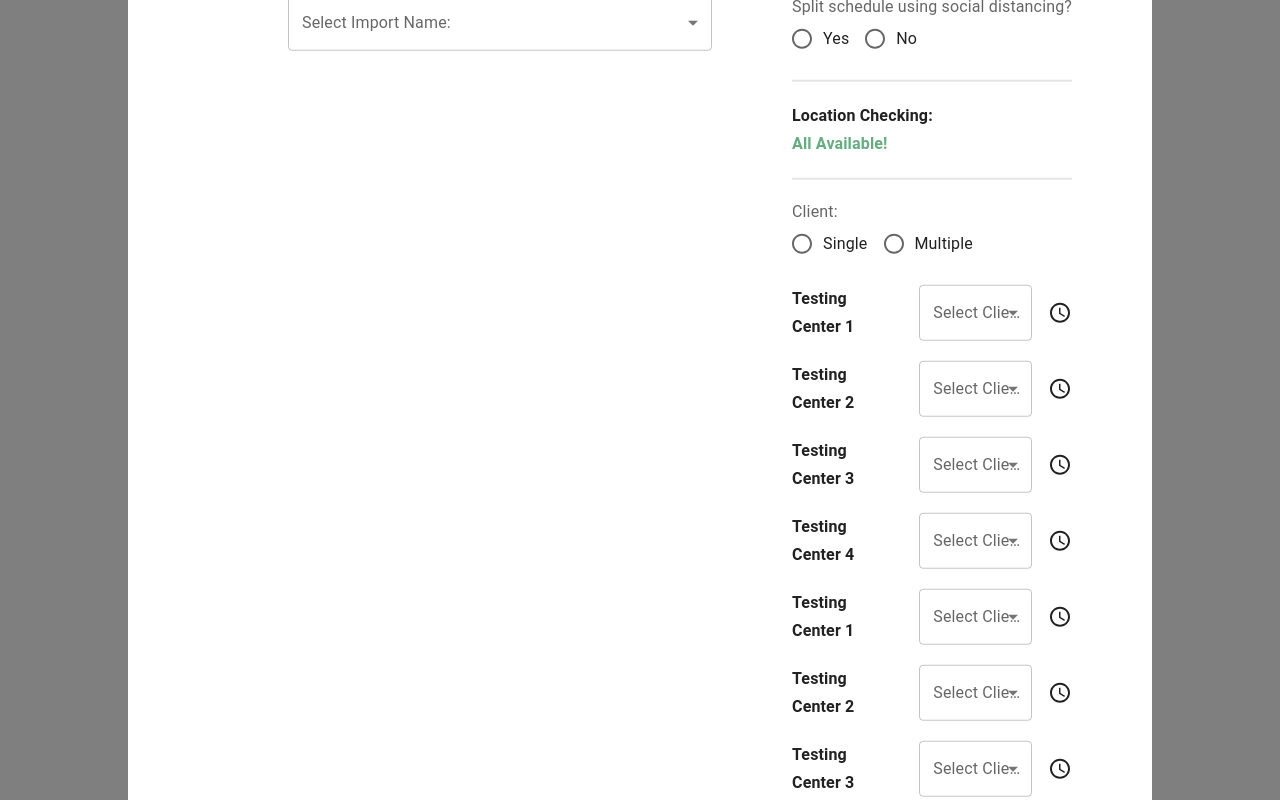
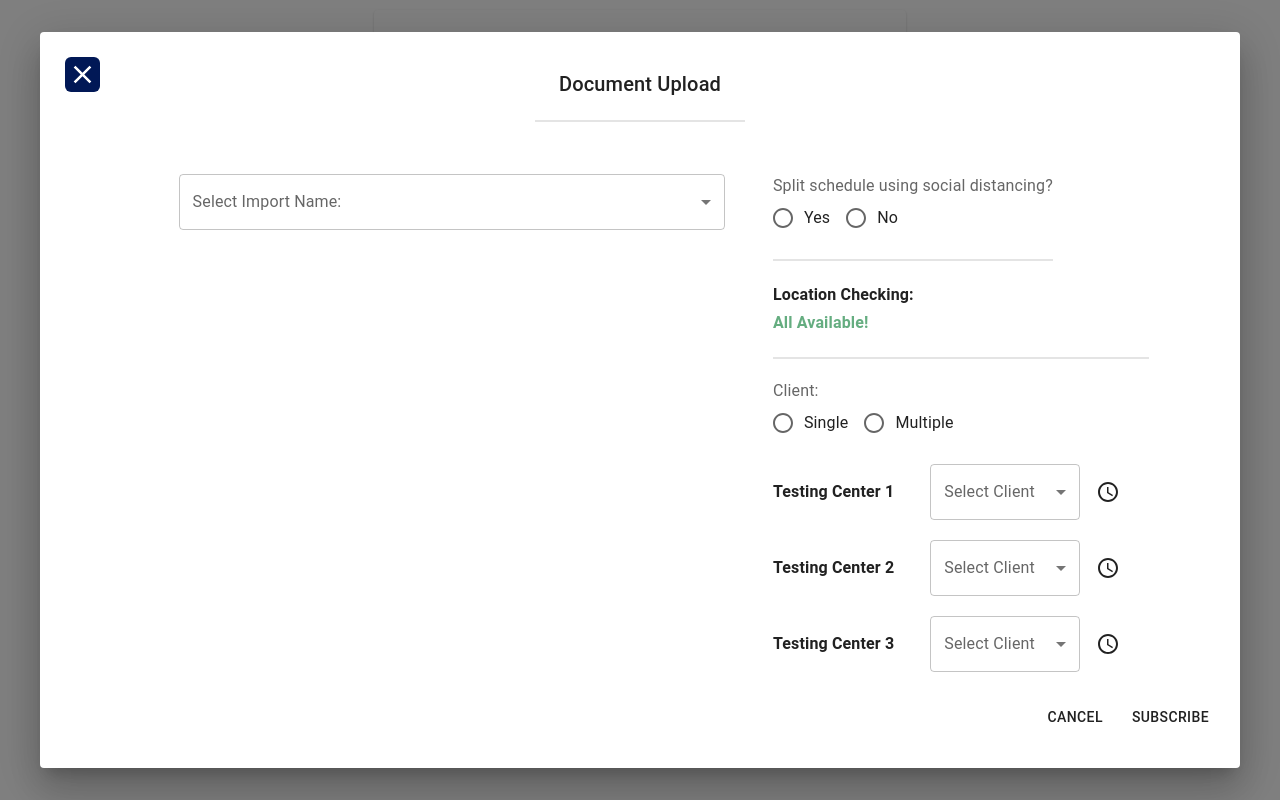
Before and after one commit to yunielgarcia/sk-uploader, a React (Create React App) app: page / in a window 1280 px wide. Both pictures are taken after a click on the button "OPEN FORM". Built offline with nearby package versions, Linux system fonts and the light colour scheme.

Commit message:
Add Dialog root component for scrolling capabilities.

```diff
--- a/src/Components/Form/uploadForm.js
+++ b/src/Components/Form/uploadForm.js
@@ -29,7 +29,7 @@ export default function UploadForm() {
 
     return (
         <form onSubmit={handleSubmit} sx={{flexGrow: 1}}>
-            <Grid container rowSpacing={2} columnSpacing={10} maxWidth={'90%'} margin={'auto'}>
+            <Grid container rowSpacing={2} columnSpacing={6} maxWidth={'90%'} margin={'auto'}>
                 <Grid xs={7} item={true}>
                     <FormControl fullWidth>
                         <InputLabel id="demo-simple-select-label">Select Import Name:</InputLabel>
--- a/src/Components/Modal/modal.js
+++ b/src/Components/Modal/modal.js
@@ -1,52 +1,52 @@
-import {Modal} from "@material-ui/core";
+import {Button, Modal} from "@material-ui/core";
 import Box from "@material-ui/core/Box";
 import Typography from "@material-ui/core/Typography";
 import CloseIcon from '@mui/icons-material/Close';
 import UploadForm from "../Form/uploadForm";
-
-const style = {
-    position: 'absolute',
-    top: '50%',
-    left: '50%',
-    transform: 'translate(-50%, -50%)',
-    width: '80%',
-    bgcolor: 'background.paper',
-    boxShadow: 24,
-    p: 4,
-    borderRadius: 15,
-};
+import {
+    Dialog,
+    DialogActions,
+    DialogContent,
+    DialogContentText,
+    DialogTitle,
+    IconButton,
+    TextField
+} from "@mui/material";
 
 export default function BasicModal(props) {
 
     const {open, handleClose} = props;
 
     return (
-        <Modal
-            open={open}
-            onClose={handleClose}
-            aria-labelledby="modal-modal-title"
-            aria-describedby="modal-modal-description"
-        >
-            <Box sx={style}>
-                <CloseIcon
-                    sx={{bgcolor: 'rgb(1,24,86)', color: 'white', borderRadius: 1.5, padding: 0.3, cursor: 'pointer', width: '35px', height: '35px'}}
-                    onClick={handleClose}/>
-                <Box id="modal-modal-title" sx={
-                    {
-                        width: 'fit-content',
-                        margin: 'auto',
-                        borderBottom: 2,
-                        borderBottomColor: '#E4E4E4',
-                        paddingBottom: 20,
-                        marginBottom: 40,
-                        borderBottomStyle: 'solid',
-                    }}>
-                    <Typography variant="h5" component="h3" align={'center'} style={{fontWeight: 600}}>
-                        Document Upload
-                    </Typography>
-                </Box>
+        <Dialog open={open} onClose={handleClose} fullWidth maxWidth={'lg'}>
+            <DialogTitle sx={{
+                alignSelf: 'center',
+                width: 'fit-content',
+                margin: 'auto',
+                textAlign: 'center',
+                paddingBottom: '20px',
+                borderBottomStyle: 'solid',
+                borderBottom: 2,
+                borderBottomColor: '#E4E4E4',
+                marginBottom: 2,
+            }}>Document Upload</DialogTitle>
+                <CloseIcon sx={{
+                    bgcolor: 'rgb(1,24,86)',
+                    color: 'white',
+                    borderRadius: 1.5,
+                    padding: 0.3,
+                    width: '35px',
+                    height: '35px',
+                    position: 'absolute',
+                    top: '25px', left: '25px', cursor: 'pointer'
+                }} onClick={handleClose}/>
+            <DialogContent>
                 <UploadForm/>
-            </Box>
-        </Modal>
+            </DialogContent>
+            <DialogActions>
+                <Button onClick={handleClose}>Cancel</Button>
+                <Button onClick={handleClose}>Subscribe</Button>
+            </DialogActions>
+        </Dialog>
     );
 }
```
